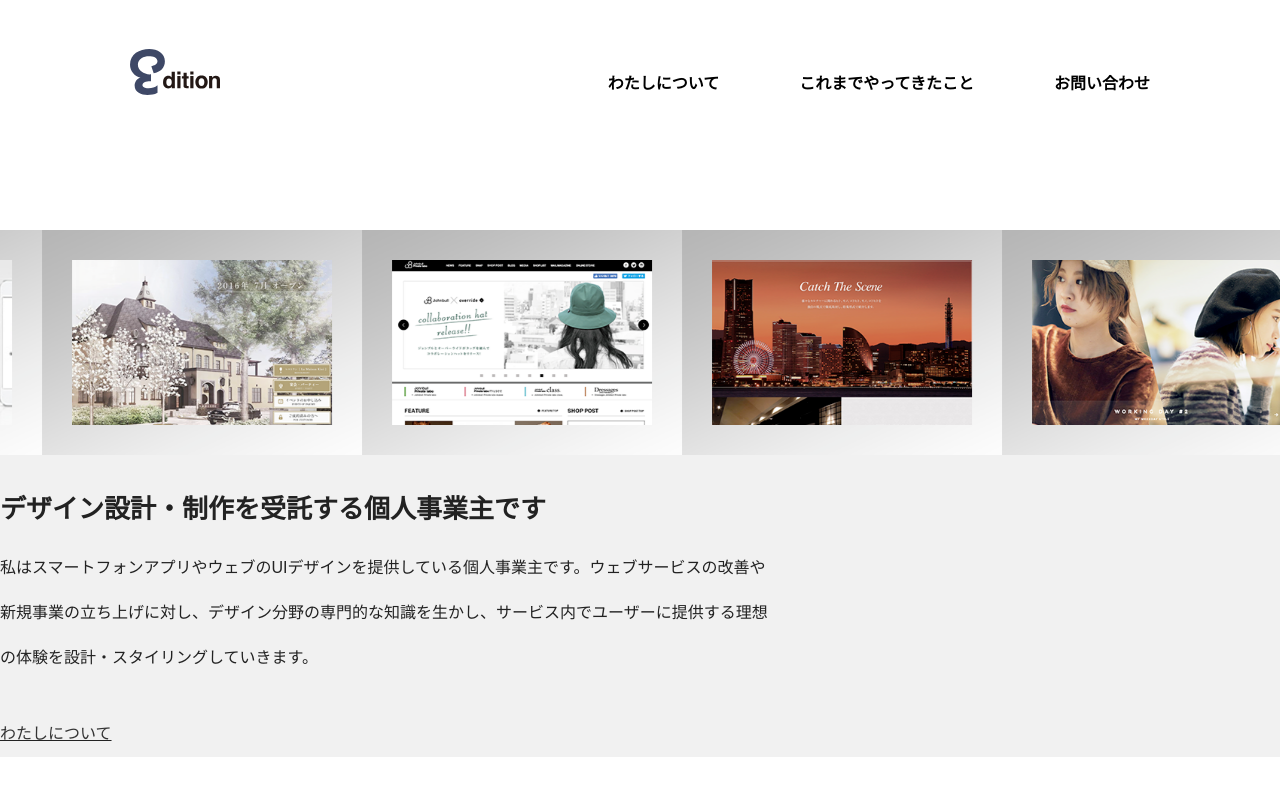
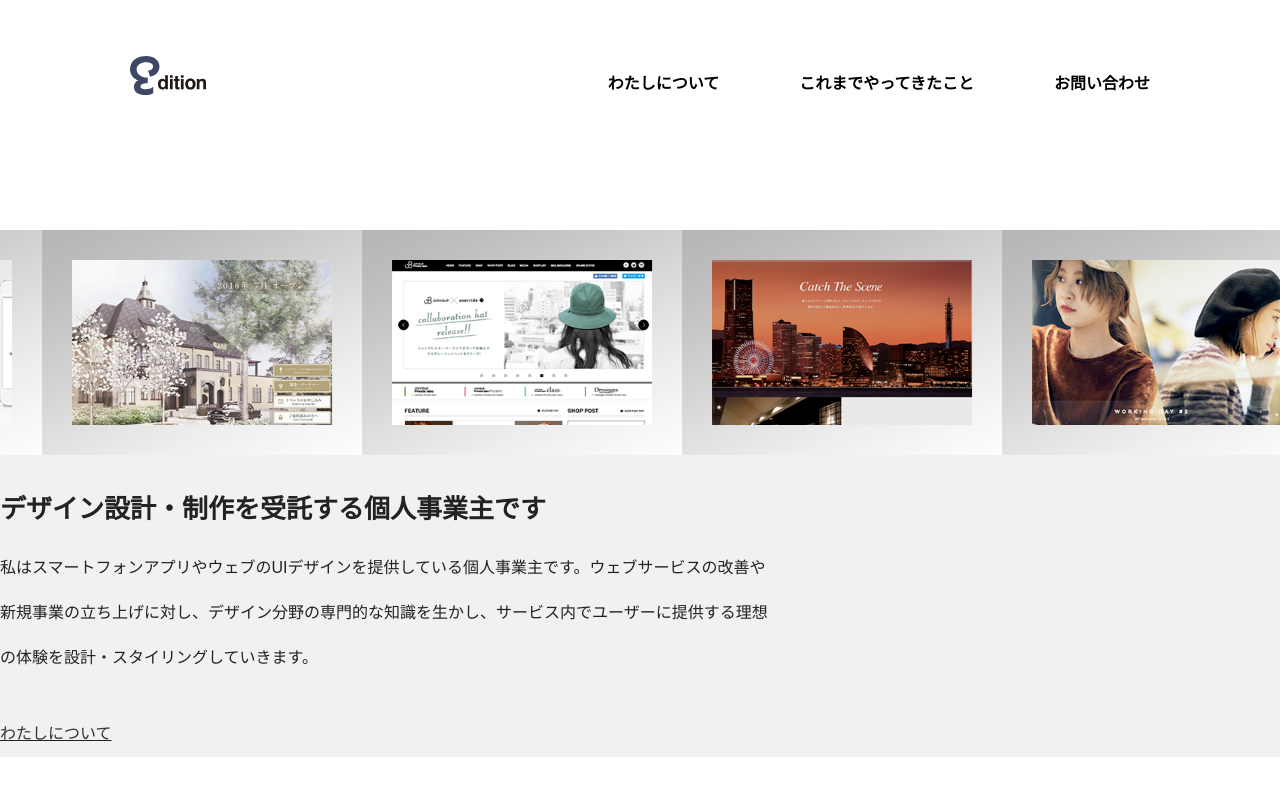
Before and after one commit to h-fujioka11/nextjs, a Next.js app: page / in a window 1280 px wide. Shown: the top 800 px of the page. Built offline with nearby package versions, Linux system fonts and the light colour scheme.

Commit message:
fix_text

```diff
--- a/components/Molecules/Conversation.js
+++ b/components/Molecules/Conversation.js
@@ -21,9 +21,6 @@ const Conversation = (props) => {
         .m-conversation__title {
           margin-bottom: 40px;
 
-          @media screen and(min-width:1100px) {
-          font-family: yu-mincho-pr6n, sans-serif;
-          }
           @media screen and(max-width:1100px) {
             line-height: 2;
           }
--- a/styles/style.scss
+++ b/styles/style.scss
@@ -34,7 +34,7 @@ body a {
     position: relative;
   }
   &__logo {
-    width: 90px;
+    width: 76px;
     @include respond(sp) {
       position: absolute;
       left: 20px;
```
